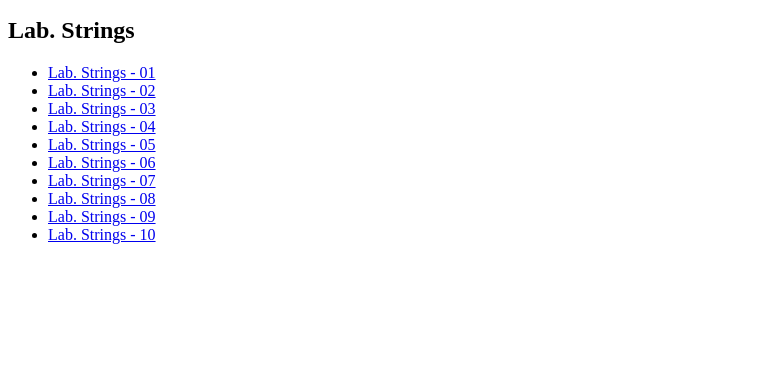
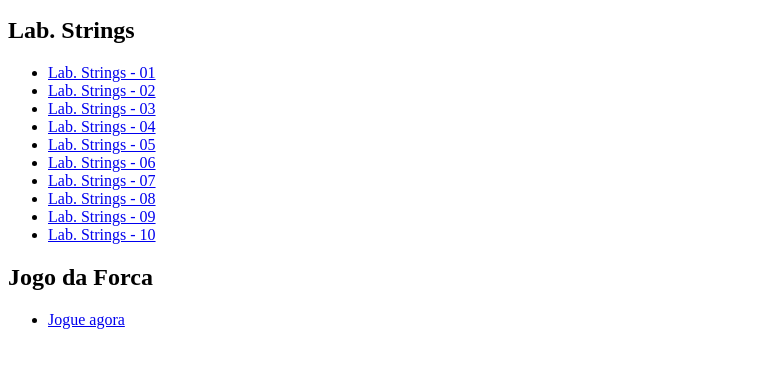
Before and after one commit to gcunhagabriel/pc-web, a plain HTML site: page index.html in a window 1280 px wide. Shown: the part 101-468 px from the top of the page, without its empty margins (0-773 px from the left). Drawn offline with Linux system fonts and the light colour scheme.

Commit message:
feat: add hangman game to index page

```diff
--- a/index.html
+++ b/index.html
@@ -1,13 +1,16 @@
 <!DOCTYPE html>
 <html lang="pt">
   <head>
-    <meta charset="UTF-8">
-    <meta name="viewport" content="width=device-width, initial-scale=1.0">
+    <meta charset="UTF-8" />
+    <meta name="viewport" content="width=device-width, initial-scale=1.0" />
     <title>PC Web - Gabriel G. Cunha</title>
   </head>
   <body>
     <h1>PC Web</h1>
-    <p>Site do aluno Gabriel Guimarães Cunha (INF.2 - 2025) dedicado à disciplina de Programação de Clientes Web.</p>
+    <p>
+      Site do aluno Gabriel Guimarães Cunha (INF.2 - 2025) dedicado à disciplina
+      de Programação de Clientes Web.
+    </p>
 
     <h2>Lab. Strings</h2>
     <ul>
@@ -22,5 +25,10 @@
       <li><a href="./lab-strings/pages/page09.html">Lab. Strings - 09</a></li>
       <li><a href="./lab-strings/pages/page10.html">Lab. Strings - 10</a></li>
     </ul>
+
+    <h2>Jogo da Forca</h2>
+    <ul>
+      <li><a href="./jogo-da-forca/index.html">Jogue agora</a></li>
+    </ul>
   </body>
 </html>
```
Lines whose indentation alone changed are shown as unchanged.
